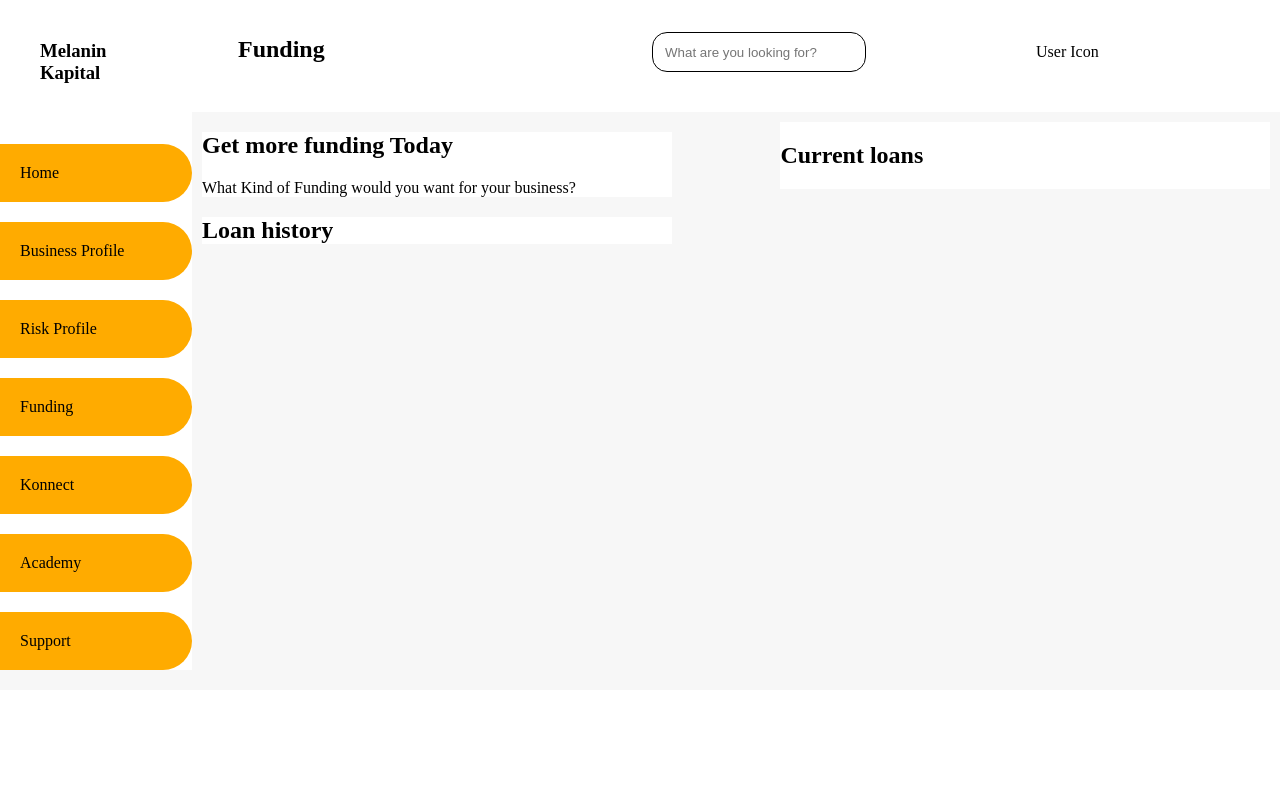
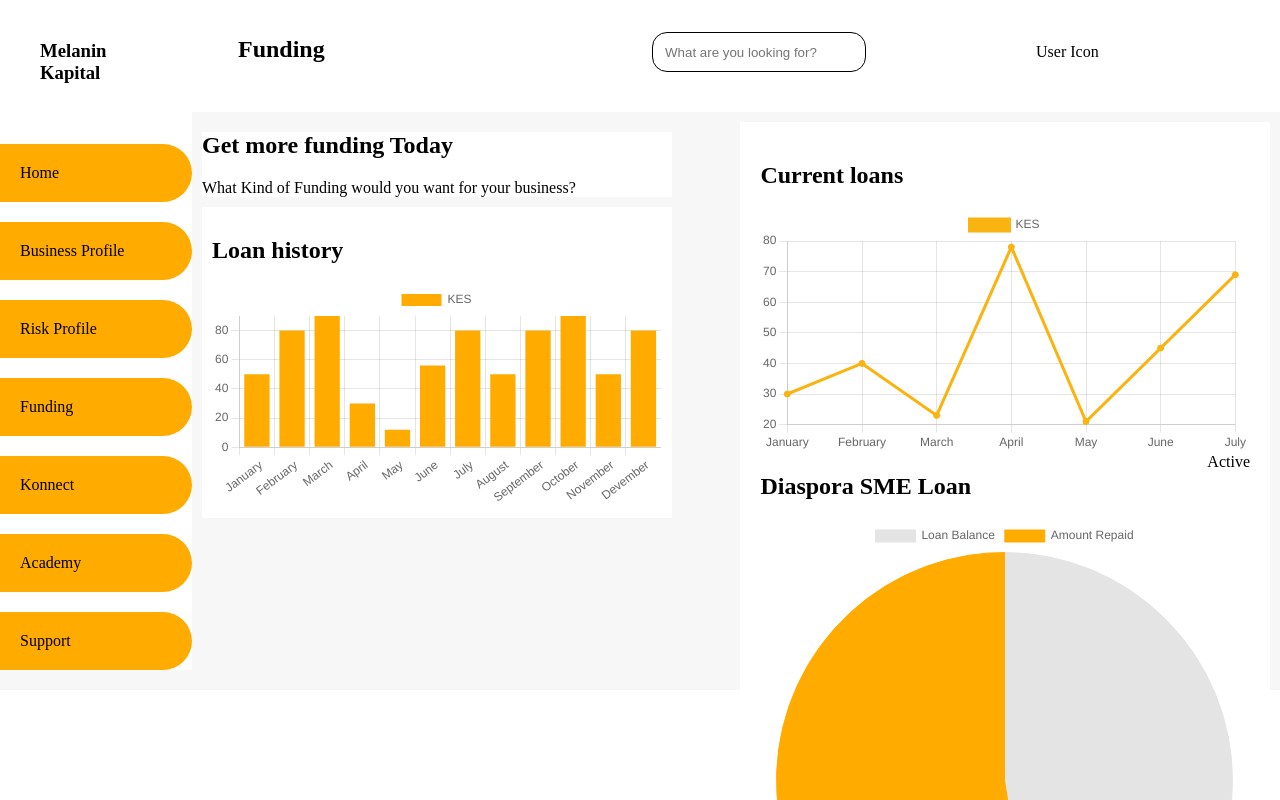
Before and after one commit to kengeene/melanin_react_app, a React (Create React App) app: page / in a window 1280 px wide. Shown: the top 800 px of the page. Built offline with nearby package versions, Linux system fonts and the light colour scheme; what @fortawesome/fontawesome would draw is missing.

Commit message:
Add Charts

```diff
--- a/package.json
+++ b/package.json
@@ -10,7 +10,9 @@
     "@testing-library/jest-dom": "^5.16.5",
     "@testing-library/react": "^13.4.0",
     "@testing-library/user-event": "^13.5.0",
+    "chart.js": "^3.9.1",
     "react": "^18.2.0",
+    "react-chartjs-2": "^4.3.1",
     "react-dom": "^18.2.0",
     "react-scripts": "5.0.1",
     "web-vitals": "^2.1.4"
@@ -38,5 +40,8 @@
       "last 1 firefox version",
       "last 1 safari version"
     ]
+  },
+  "devDependencies": {
+    "faker": "^6.6.6"
   }
 }
--- a/src/components/Body/CurrentLoans.js
+++ /dev/null
@@ -1,9 +0,0 @@
-const CurrentLoans = () => {
-    return(
-          <div style={{display: 'inline-block', width: '45%', backgroundColor: '#ffffff', margin: '10px', float: 'right'}}>
-           <h2>Current loans</h2>
-          </div>
-    );
-};
-
-export default CurrentLoans;
--- /dev/null
+++ b/src/components/Body/CurrentLoans/LineChart.js
@@ -0,0 +1,53 @@
+import React from 'react';
+import {
+  Chart as ChartJS,
+  CategoryScale,
+  LinearScale,
+  PointElement,
+  LineElement,
+  Title,
+  Tooltip,
+  Legend,
+} from 'chart.js';
+import { Line } from 'react-chartjs-2';
+
+ChartJS.register(
+  CategoryScale,
+  LinearScale,
+  PointElement,
+  LineElement,
+  Title,
+  Tooltip,
+  Legend
+);
+
+export const options = {
+  responsive: true,
+  plugins: {
+    legend: {
+      position: 'top',
+    },
+  },
+};
+
+const labels = ['January', 'February', 'March', 'April', 'May', 'June', 'July'];
+
+export const data = {
+  labels,
+  datasets: [
+    {
+      label: 'KES',
+      data: [30 ,40, 23, 78, 21, 45, 69],
+      borderColor: '#fab411',
+      backgroundColor: '#fab411',
+    }
+  ],
+};
+
+const LineChart = () =>{
+    return (
+    <Line options={options} data={data} />
+    );
+};
+
+export default LineChart;
--- /dev/null
+++ b/src/components/Body/CurrentLoans/PieChart.js
@@ -0,0 +1,30 @@
+import React from 'react';
+import { Chart as ChartJS, ArcElement, Tooltip, Legend } from 'chart.js';
+import { Pie } from 'react-chartjs-2';
+
+ChartJS.register(ArcElement, Tooltip, Legend);
+
+export const data = {
+  labels: ['Loan Balance', 'Amount Repaid'],
+  datasets: [
+    {
+      label: '# of Votes',
+      data: [1900000, 2100000],
+      backgroundColor: [
+        '#e4e4e4',
+        '#ffab00',
+      ],
+      borderColor: [
+        '#e4e4e4',
+        '#ffab00',
+      ],
+      borderWidth: 1,
+    },
+  ],
+};
+
+const PieChart = () => {
+  return <Pie data={data} />;
+};
+
+export default PieChart;
--- /dev/null
+++ b/src/components/Body/CurrentLoans/index.js
@@ -0,0 +1,22 @@
+import LineChart from './LineChart';
+import PieChart from './PieChart';
+
+const CurrentLoans = () => {
+    return(
+          <div style={{display: 'inline-block', width: '45%', backgroundColor: '#ffffff', margin: '10px', float: 'right', padding: '20px'}}>
+            <div>
+                <h2>Current loans</h2>
+                <LineChart/>
+            </div>
+            <div>
+              <div style={{display: 'block'}}>
+                <h2 style={{display: 'inline-block'}}>Diaspora SME Loan</h2>
+                <span style={{display: 'inline-block', float: 'right'}}>Active</span>
+              </div>
+              <PieChart/>
+            </div>
+          </div>
+    );
+};
+
+export default CurrentLoans;
--- a/src/components/Body/LoanHistory.js
+++ /dev/null
@@ -1,9 +0,0 @@
-const LoanHistory = () =>{
-    return (
-        <div style={{display: 'block', height: '50%', backgroundColor: '#ffffff', margin: '10px'}}>
-            <h2>Loan history</h2>
-        </div>
-    );
-};
-
-export default LoanHistory;
--- /dev/null
+++ b/src/components/Body/LoanHistory/BarChart.js
@@ -0,0 +1,51 @@
+import React from 'react';
+import {
+  Chart as ChartJS,
+  CategoryScale,
+  LinearScale,
+  BarElement,
+  Title,
+  Tooltip,
+  Legend,
+} from 'chart.js';
+import { Bar } from 'react-chartjs-2';
+
+ChartJS.register(
+  CategoryScale,
+  LinearScale,
+  BarElement,
+  Title,
+  Tooltip,
+  Legend
+);
+
+export const options = {
+  responsive: true,
+  plugins: {
+    legend: {
+      position: 'top',
+    }
+  },
+};
+
+const labels = ['January', 'February', 'March', 'April', 'May', 'June', 'July', 'August', 'September', 'October', 'November', 'Devember'];
+
+const Data = [50, 80 ,90, 30, 12, 56, 80, 50, 80 ,90, 50, 80];
+
+export const data = {
+  labels,
+  datasets: [
+    {
+      label: 'KES',
+      data: Data.map(x => x),
+      backgroundColor: '#ffab00',
+      pointHoverBackgroundColor: '#000000'
+    }
+  ],
+};
+
+const BarChart = () => {
+  return <Bar options={options} data={data} />;
+}
+
+export default BarChart;
--- /dev/null
+++ b/src/components/Body/LoanHistory/index.js
@@ -0,0 +1,12 @@
+import BarChart from './BarChart';
+
+const LoanHistory = () =>{
+    return (
+        <div style={{display: 'block', height: '50%', backgroundColor: '#ffffff', margin: '10px', padding: 10}}>
+            <h2>Loan history</h2>
+            <BarChart/>
+        </div>
+    );
+};
+
+export default LoanHistory;
--- a/src/components/Body/index.js
+++ b/src/components/Body/index.js
@@ -1,7 +1,7 @@
 import Menubar from './Topbar.js';
 import FundingCard from './FundingCard';
 import LoanHistory from './LoanHistory';
-import CurrentLoans from './CurrentLoans.js';
+import CurrentLoans from './CurrentLoans/index.js';
 
 const Body = () => {
     return (
```
Also changed, not shown: 1 other file (tests, documents, lock files or other folders).
